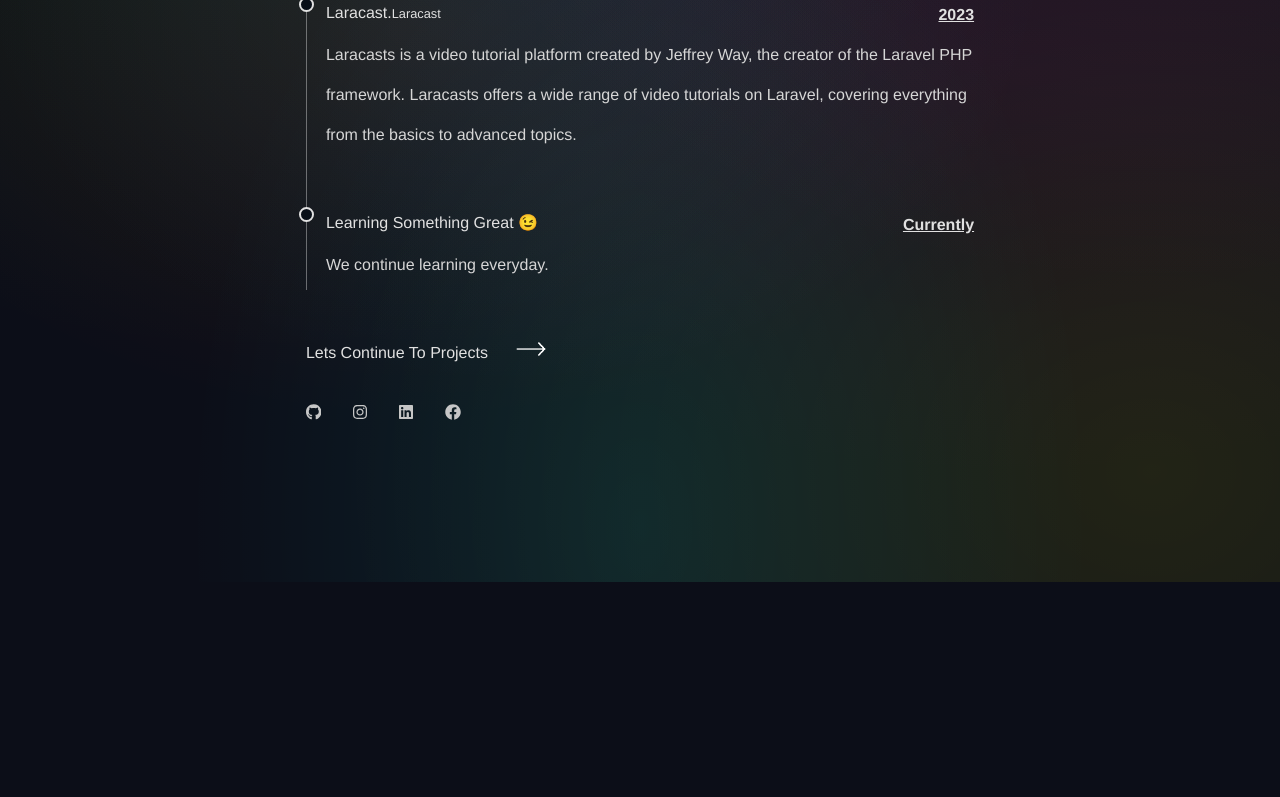
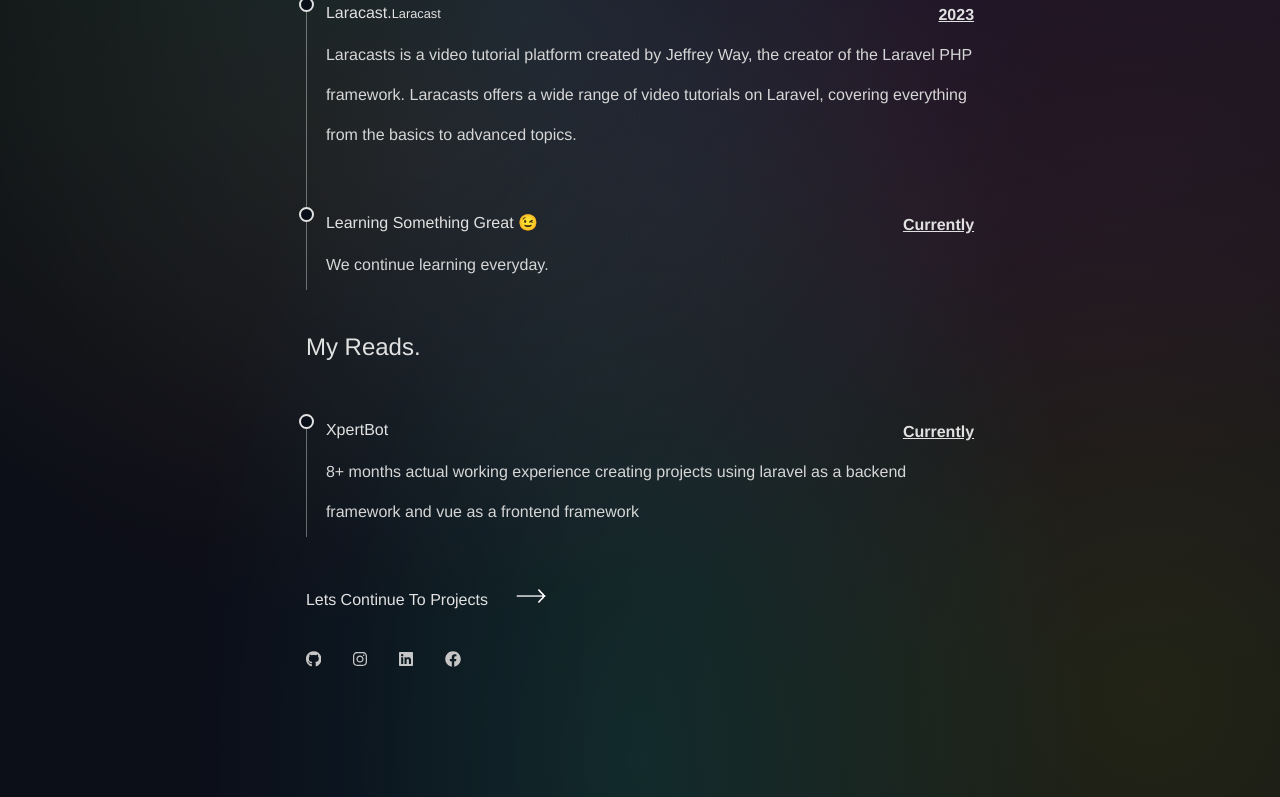
Before and after one commit to hadimakki387/DevWonders, a Next.js app: page /about in a window 1280 px wide. Shown: the part 525-1322 px from the top of the page. Before the commit the page ends 1107 px from the top, so only its background shows below. Built offline with nearby package versions, Linux system fonts and the light colour scheme; a web font is replaced by a local one.

Commit message:
added item to the projects , added experience to the experiencs in the about page

```diff
--- a/src/app/about/page.tsx
+++ b/src/app/about/page.tsx
@@ -2,7 +2,8 @@
 import React, { useEffect } from "react";
 import NavBar from "../../components/Home/NavBar";
 
-import AboutLi from "../../components/About/AboutLi";
+import ReadsLis from "../../components/About/ReadsLis";
+import ExperienceLis from "../../components/About/ExperienceLis.jsx";
 import Cursor from "../../components/Cursor";
 import NextButton from "../../components/NextButton";
 import SocialMediaLinks from "../../components/Home/SocialMediaLinks";
@@ -58,11 +59,18 @@
 
         <article className="AboutArticle">
         <div className="reveal">
+          <h4 className="">My Experience.</h4>
+          </div>
+
+          <ul className="timeline AboutUl">
+            <ReadsLis />
+          </ul>
+        <div className="reveal">
           <h4 className="">My Reads.</h4>
           </div>
 
           <ul className="timeline AboutUl">
-            <AboutLi />
+            <ExperienceLis/>
           </ul>
             <div className="reveal">
               <NextButton URI="/projects" Content="Lets Continue To Projects" />
--- /dev/null
+++ b/src/components/About/ExperienceLis.jsx
@@ -0,0 +1,40 @@
+import React from "react";
+
+function AboutLi() {
+  const Li = [
+
+    {
+      title: "XpertBot",
+      body: "8+ months actual working experience creating projects using laravel as a backend framework and vue as a frontend framework",
+      date: "Currently",
+      source: "",
+    },
+  ];
+
+  return Li.map((item, index) => (
+    <div className="reveal" key={index}>
+      <li id={index} className="AboutLi">
+        <div className="TitleAndEndDate">
+          <a
+            target="_blank"
+            rel="noopener noreferrer"
+            id="cardHover"
+            aria-label="Open Human Centered Design 101"
+            href={item.link}
+            className="TitleLink"
+          >
+            {item.title}
+            <small>{item.source}</small>
+          </a>
+          <a href="/" tabindex="-1">
+            <b>{item.date}</b>
+          </a>
+        </div>
+
+        <p className="AboutBody">{item.body}</p>
+      </li>
+    </div>
+  ));
+}
+
+export default AboutLi;
--- a/src/components/About/AboutLi.jsx
+++ b/src/components/About/ReadsLis.jsx
@@ -22,6 +22,7 @@
       date: "Currently",
       source: "",
     },
+
   ];
 
   return Li.map((item, index) => (
--- a/src/css/ProjectInfo.css
+++ b/src/css/ProjectInfo.css
@@ -149,7 +149,6 @@
 
 
   .pos__relative  {
-      position: relative;
       padding: 2rem 2rem 4rem;
       overflow-x: overlay;
       max-height: 100%;
@@ -191,7 +190,7 @@
 
   .open__project  {
       background: var(--sidebar-cta);
-      position: fixed;
+      position: absolute;
       width: 100%;
       left: 0px;
       bottom: 0px;
--- a/src/css/projects.css
+++ b/src/css/projects.css
@@ -31,6 +31,7 @@
   z-index: 1;
   pointer-events: none;
   will-change: transform;
+
 }
 @media (pointer: fine) {
   .cursor {
--- a/tsconfig.json
+++ b/tsconfig.json
@@ -23,6 +23,6 @@
       "@/*": ["./src/*"]
     }
   },
-  "include": ["next-env.d.ts", "**/*.ts", "**/*.tsx", ".next/types/**/*.ts"],
+  "include": ["next-env.d.ts", "**/*.ts", "**/*.tsx", ".next/types/**/*.ts", "src/components/About/ExperienceLis.jsx"],
   "exclude": ["node_modules"]
 }
```
Also changed, not shown: src/components/Projects/ProjectInfo.tsx (+20 -8 lines), src/components/Projects/ProjectsLogic.tsx (+16 -4 lines), 1 other file (tests, documents, lock files or other folders).
